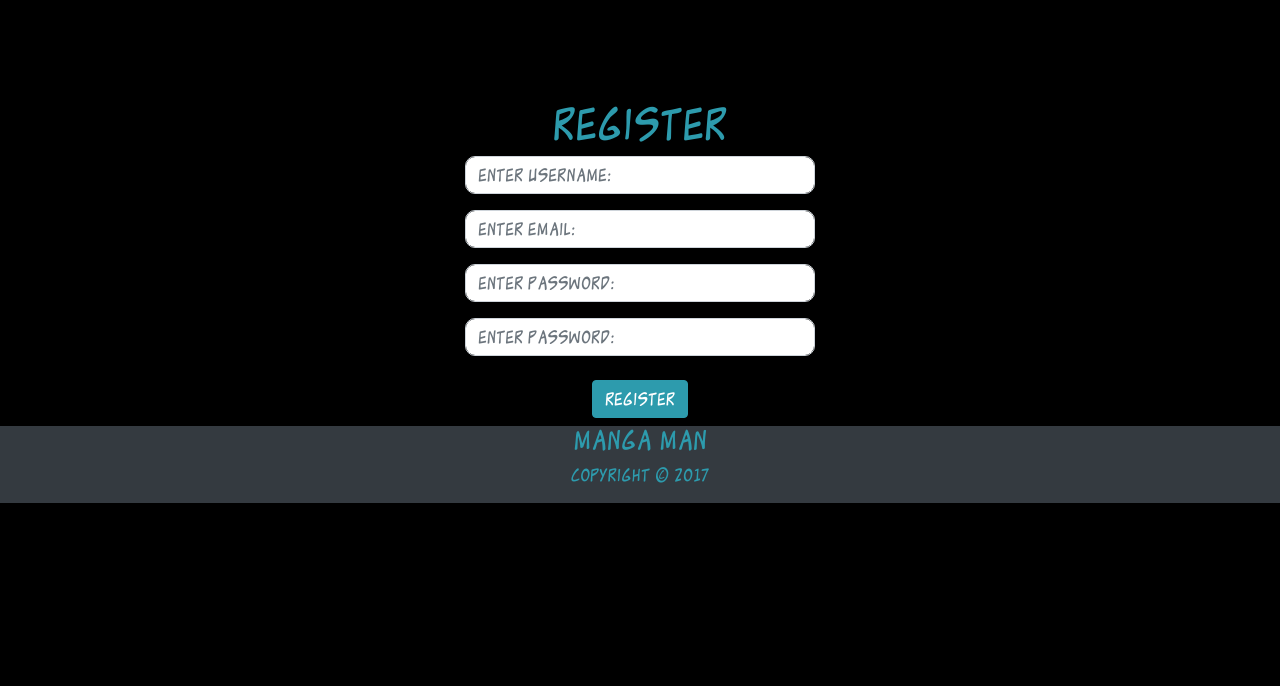
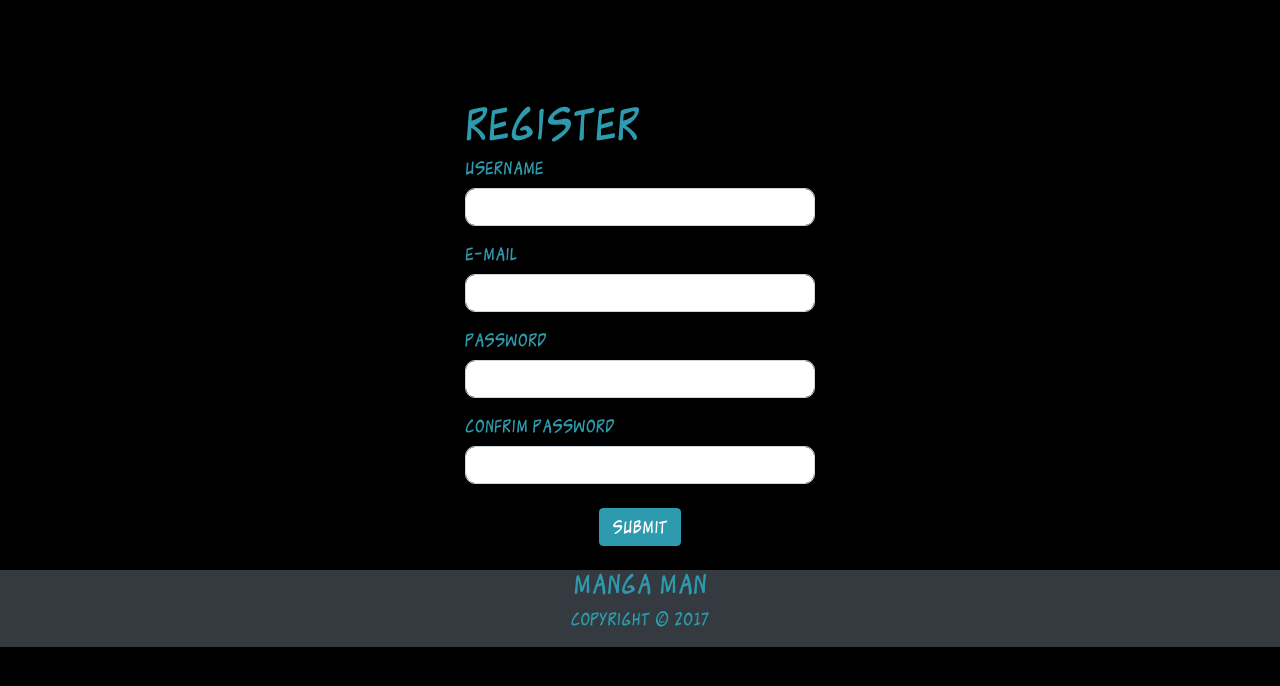
Before and after one commit to ReiHayashi/Manga_man, a PHP site: page /register.php in a window 1280 px wide. Shown: the part 88-774 px from the top of the page. Run offline with PHP 8.4, Linux system fonts and the light colour scheme; the visitor is signed in with stand-in values (Sample User, id 1); some libraries are stand-ins or nearby versions.

Commit message:
conneceted login and register

```diff
--- a/register.php
+++ b/register.php
@@ -3,33 +3,40 @@
 
 <!-- LOGIN -->
 <section id="login">
+<form action="" method="post">
 <div class="container">
 	<div class="row justify-content-center">
 		<div class="col-sm-4" style="margin-top: 100px;">
-			<h1 class="display-5 text-center">Register</h1>
+			<h1 class="display-5">Register</h1>
 			<div class="form-group">
-					<input type="text" id="username" placeholder="Enter username:" class="form-control">
+					<label for="username">Username</label>
+					<input type="text" name="username" class="form-control">
 			</div>
 			<div class="form-group">
-					<input type="text" id="username" placeholder="Enter email:" class="form-control">
+					<label for="username">E-mail</label>
+					<input type="email" name="email" class="form-control">
 			</div>
 			<div class="form-group">
-					<input type="text" id="password" placeholder="Enter password:" class="form-control">
+					<label for="password">Password</label>
+					<input type="password" name="password"  class="form-control">
 			</div>
 			<div class="form-group">
-					<input type="text" id="password" placeholder="Enter password:" class="form-control">
+					<label for="password">Confrim password</label>
+					<input type="password" name="password"class="form-control">
 			</div>
 			<div class="wrapper py-2">
-				<a href="#" class="btn btn-primary">Register</a>
+				<input href="#" class="btn btn-primary" type="submit">
+
 			</div>
 		</div>
 	</div>
 </div>
+</form>
 </section>
 
 		<?php
 
-		if(isset($_POST['username']) && isset($_POST['parool'])) {
+		if(isset($_POST['username']) && isset($_POST['password'])) {
 
 			$username = $_POST['username'];
 			$email = $_POST['email'];
```
Also changed, not shown: login.php (+11 -5 lines).
